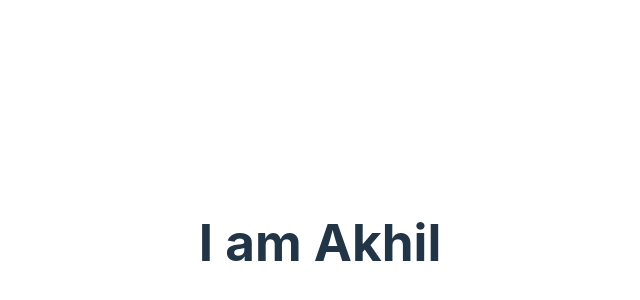
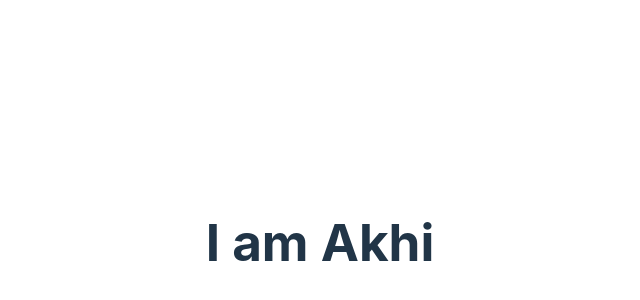
Before and after one commit to yaswanthvitta/ex2, a React (Vite) app in the folder my-app/: page / in a window 1280 px wide. Shown: the part 158-458 px from the top of the page, without its empty margins (320-960 px from the left). Built offline with nearby package versions, Linux system fonts and the light colour scheme.

Commit message:
changed App.tsx 1

```diff
--- a/my-app/src/App.tsx
+++ b/my-app/src/App.tsx
@@ -5,7 +5,7 @@ function App() {
 
   return (
     <>
-      <h1>I am Akhil</h1>
+      <h1>I am Akhi</h1>
     </>
   )
 }
```
